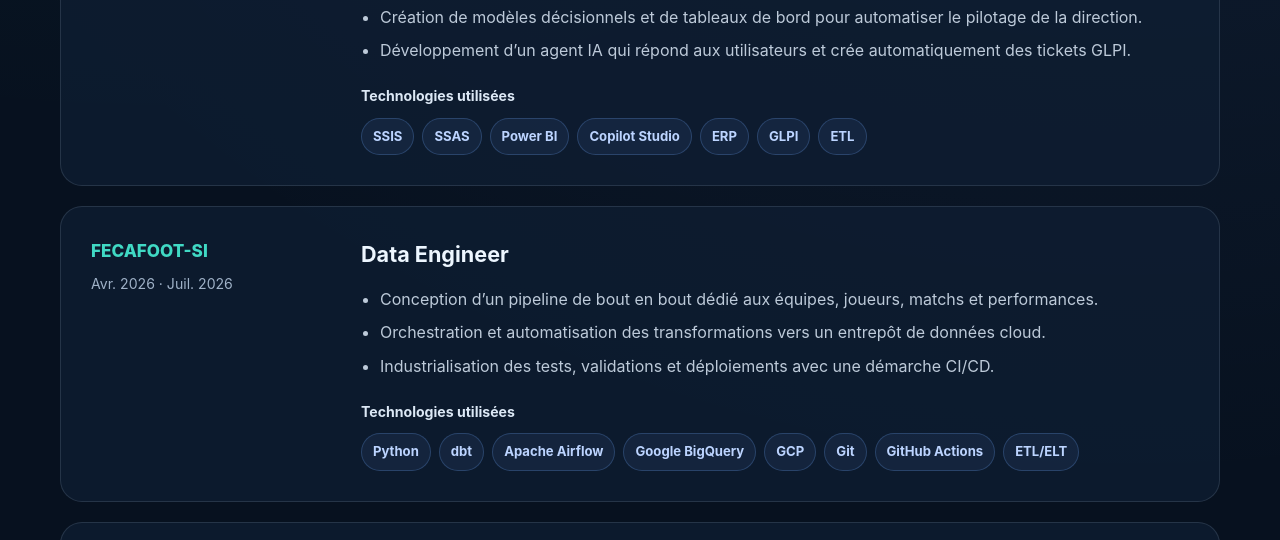
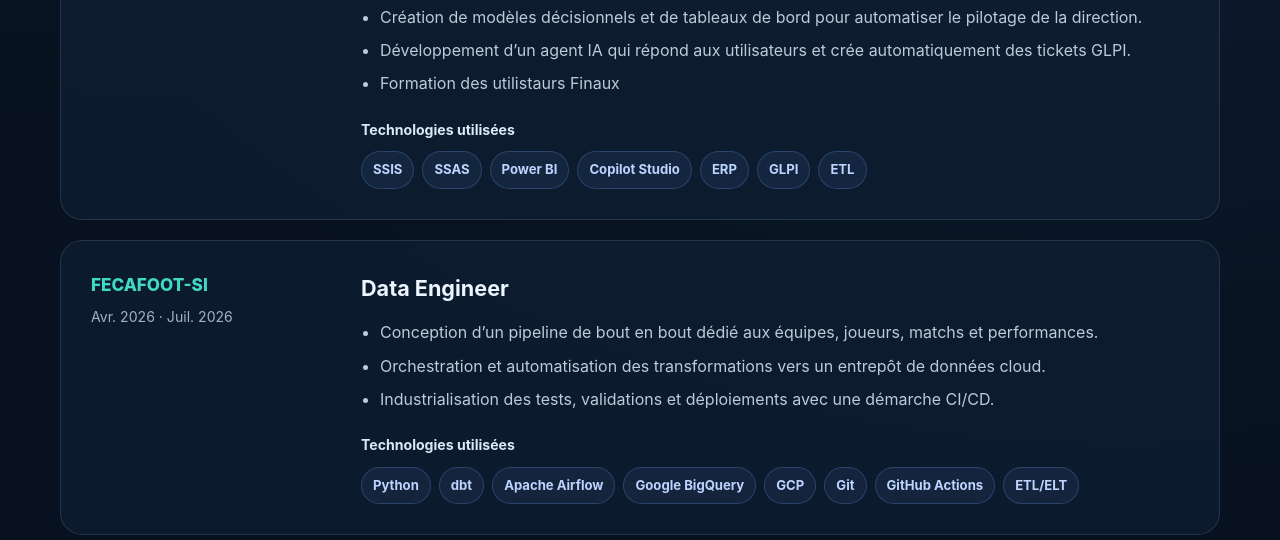
Before and after one commit to YannickNino/portfolio-yannick, a plain HTML site: page index.html in a window 1280 px wide. Shown: the part 2062-2602 px from the top of the page. Drawn offline with Linux system fonts and the light colour scheme.

Commit message:
feat : Mise à jour des missions

```diff
--- a/index.html
+++ b/index.html
@@ -81,7 +81,7 @@
 			<div class="container">
 				<div class="section-head reveal"><div><p class="kicker">Expériences professionnelles</p><h2 class="section-title">Des réalisations orientées impact.</h2><p class="section-intro">Chaque mission présente les enjeux traités et les technologies concrètement mobilisées.</p></div></div>
 				<div class="experience-list">
-					<article class="experience reveal"><div><div class="company">Cadres en Mission</div><div class="period">Sept. 2024 · Aujourd’hui</div></div><div><h3 class="exp-title">Data Engineer & IA</h3><ul><li>Conception et industrialisation de pipelines ETL pour centraliser et fiabiliser les données d’un ERP et de fichiers plats.</li><li>Création de modèles décisionnels et de tableaux de bord pour automatiser le pilotage de la direction.</li><li>Développement d’un agent IA qui répond aux utilisateurs et crée automatiquement des tickets GLPI.</li></ul><p class="tech-label">Technologies utilisées</p><div class="chips"><span class="chip">SSIS</span><span class="chip">SSAS</span><span class="chip">Power BI</span><span class="chip">Copilot Studio</span><span class="chip">ERP</span><span class="chip">GLPI</span><span class="chip">ETL</span></div></div></article>
+					<article class="experience reveal"><div><div class="company">Cadres en Mission</div><div class="period">Sept. 2024 · Aujourd’hui</div></div><div><h3 class="exp-title">Data Engineer & IA</h3><ul><li>Conception et industrialisation de pipelines ETL pour centraliser et fiabiliser les données d’un ERP et de fichiers plats.</li><li>Création de modèles décisionnels et de tableaux de bord pour automatiser le pilotage de la direction.</li><li>Développement d’un agent IA qui répond aux utilisateurs et crée automatiquement des tickets GLPI.</li><li>Formation des utilistaurs Finaux</li></ul><p class="tech-label">Technologies utilisées</p><div class="chips"><span class="chip">SSIS</span><span class="chip">SSAS</span><span class="chip">Power BI</span><span class="chip">Copilot Studio</span><span class="chip">ERP</span><span class="chip">GLPI</span><span class="chip">ETL</span></div></div></article>
 					<article class="experience reveal"><div><div class="company">FECAFOOT-SI</div><div class="period">Avr. 2026 · Juil. 2026</div></div><div><h3 class="exp-title">Data Engineer</h3><ul><li>Conception d’un pipeline de bout en bout dédié aux équipes, joueurs, matchs et performances.</li><li>Orchestration et automatisation des transformations vers un entrepôt de données cloud.</li><li>Industrialisation des tests, validations et déploiements avec une démarche CI/CD.</li></ul><p class="tech-label">Technologies utilisées</p><div class="chips"><span class="chip">Python</span><span class="chip">dbt</span><span class="chip">Apache Airflow</span><span class="chip">Google BigQuery</span><span class="chip">GCP</span><span class="chip">Git</span><span class="chip">GitHub Actions</span><span class="chip">ETL/ELT</span></div></div></article>
 					<article class="experience reveal"><div><div class="company">Hutchinson</div><div class="period">Nov. 2025 · Févr. 2026</div></div><div><h3 class="exp-title">AI Engineer</h3><ul><li>Développement d’une solution de supervision prédictive pour 1 700 équipements industriels.</li><li>Combinaison de la détection d’anomalies et de la prédiction de défaillances sur séries temporelles.</li><li>Conception d’un moteur IA exposé par API REST et d’une interface CLI d’administration.</li></ul><p class="tech-label">Technologies utilisées</p><div class="chips"><span class="chip">Python</span><span class="chip">Scikit-learn</span><span class="chip">PyTorch</span><span class="chip">TensorFlow</span><span class="chip">FastAPI</span><span class="chip">API REST</span><span class="chip">MariaDB</span><span class="chip">Typer</span><span class="chip">Rich</span></div></div></article>
 					<article class="experience reveal"><div><div class="company">CBC Bank</div><div class="period">Mars 2025 · Août 2025</div></div><div><h3 class="exp-title">Data Engineer</h3><ul><li>Industrialisation d’un pipeline pour les devises, taux de change et historiques de marché.</li><li>Mise en place de contrôles de qualité pour sécuriser le reporting financier et l’analyse du risque FX.</li><li>Optimisation des traitements Spark et des tables Delta pour améliorer les performances et les coûts.</li></ul><p class="tech-label">Technologies utilisées</p><div class="chips"><span class="chip">Databricks</span><span class="chip">PySpark</span><span class="chip">SQL</span><span class="chip">Delta Lake</span><span class="chip">Git</span><span class="chip">Data Quality</span><span class="chip">Data Modeling</span></div></div></article>
```
